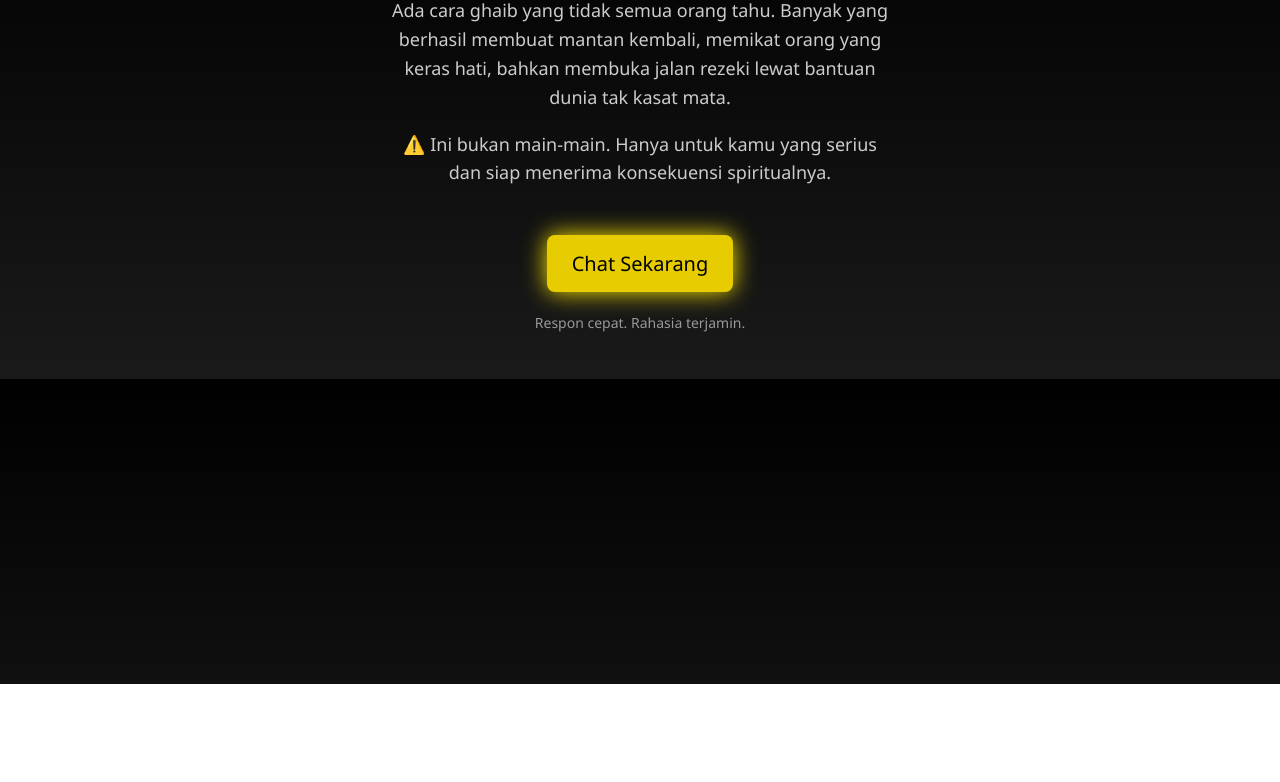
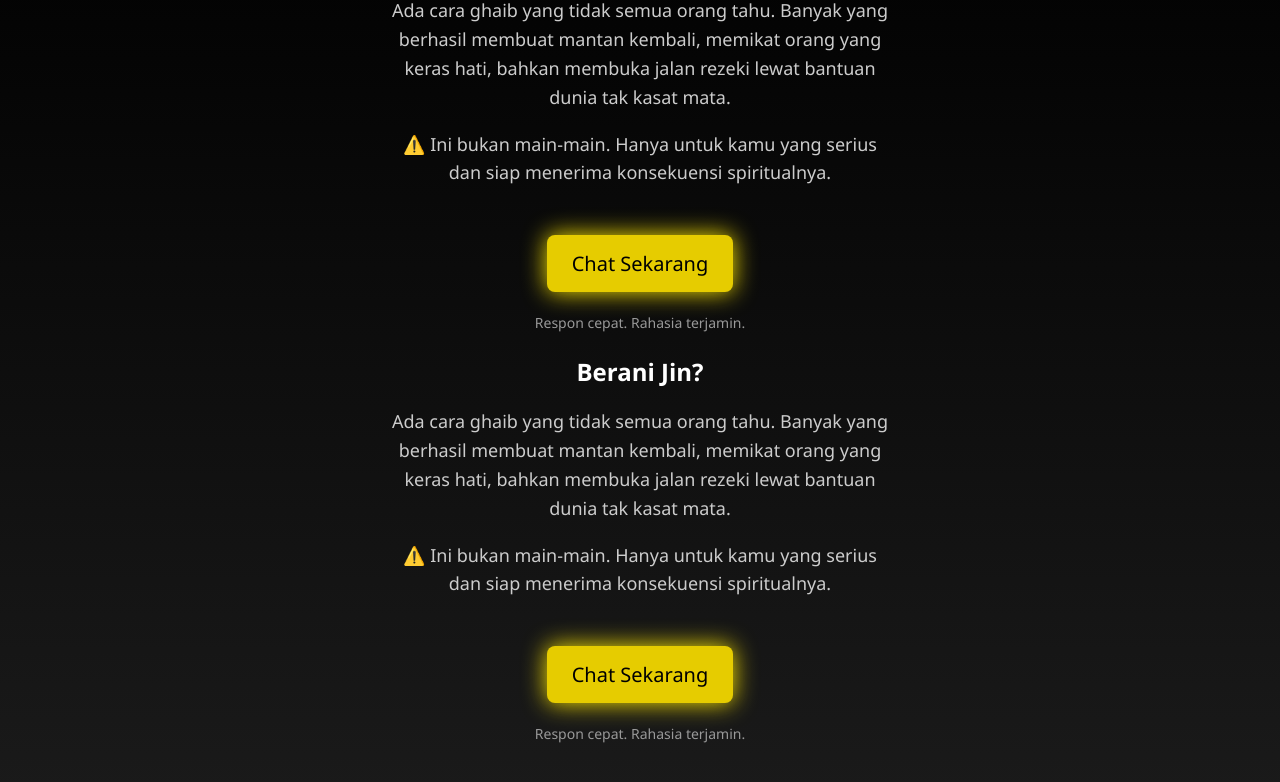
Before and after one commit to animalpsychic/jin, a plain HTML site: page index.html in a window 1280 px wide. Shown: the part 116-898 px from the top of the page. Before the commit the page ends 800 px from the top, so only its background shows below. Drawn offline with Linux system fonts and the light colour scheme.

Commit message:
Update index.html

```diff
--- a/index.html
+++ b/index.html
@@ -62,5 +62,15 @@
 
     <p class="note">Respon cepat. Rahasia terjamin.</p>
   </div>
+   <div class="container">
+    <h2>Berani Jin?</h2>
+    <p>Ada cara ghaib yang tidak semua orang tahu. Banyak yang berhasil membuat mantan kembali, memikat orang yang keras hati, bahkan membuka jalan rezeki lewat bantuan dunia tak kasat mata.</p>
+
+    <p>⚠️ Ini bukan main-main. Hanya untuk kamu yang serius dan siap menerima konsekuensi spiritualnya.</p>
+
+    <a class="cta-button" href="https://wa.me/6281234567890?text=Assalamu%27alaikum%2C+saya+siap+konsultasi+tentang+ritual+pemanggilan+jin." target="_blank">Chat Sekarang</a>
+
+    <p class="note">Respon cepat. Rahasia terjamin.</p>
+  </div>
 </body>
 </html>
```
